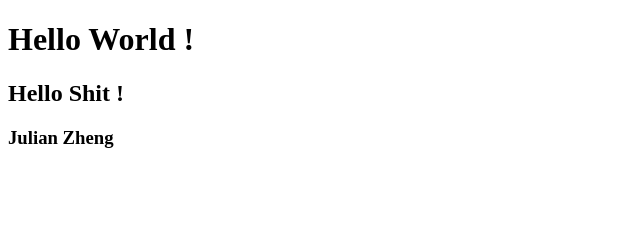
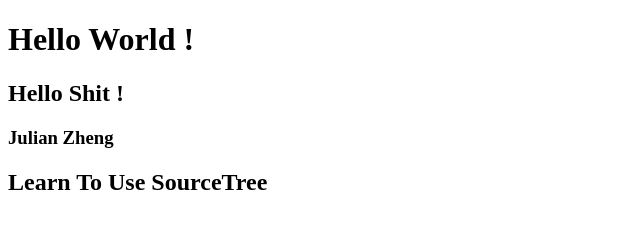
Before and after one commit to JulianZhengId/julian-test-repo-3, a plain HTML site: page index.html in a window 1280 px wide. Shown: the whole page, without its empty margins (0-640 px from the left). Drawn offline with Linux system fonts and the light colour scheme.

Commit message:
Add Information

```diff
--- a/index.html
+++ b/index.html
@@ -9,5 +9,6 @@
     <h1>Hello World !</h1>
     <h2>Hello Shit !</h2>
     <h3>Julian Zheng</h3>
+    <h2>Learn To Use SourceTree</h2>
 </body>
 </html>
```
